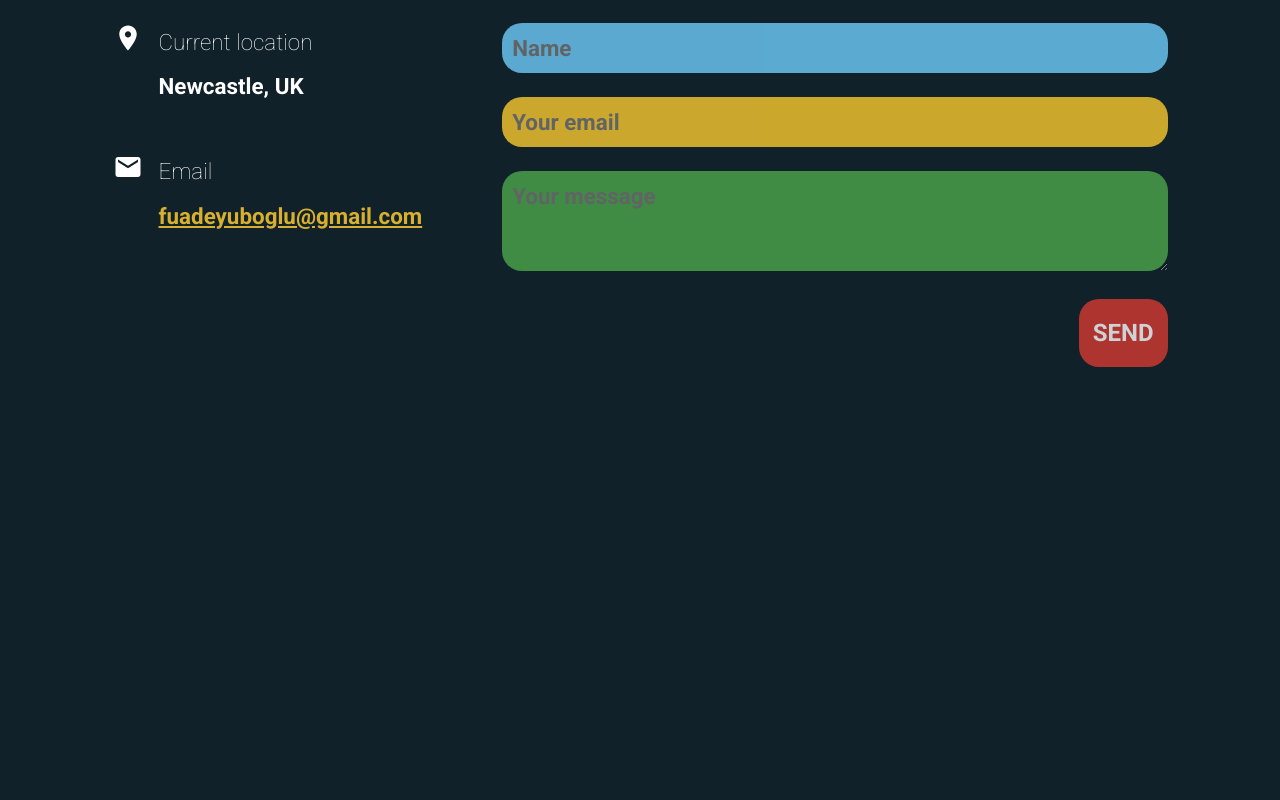
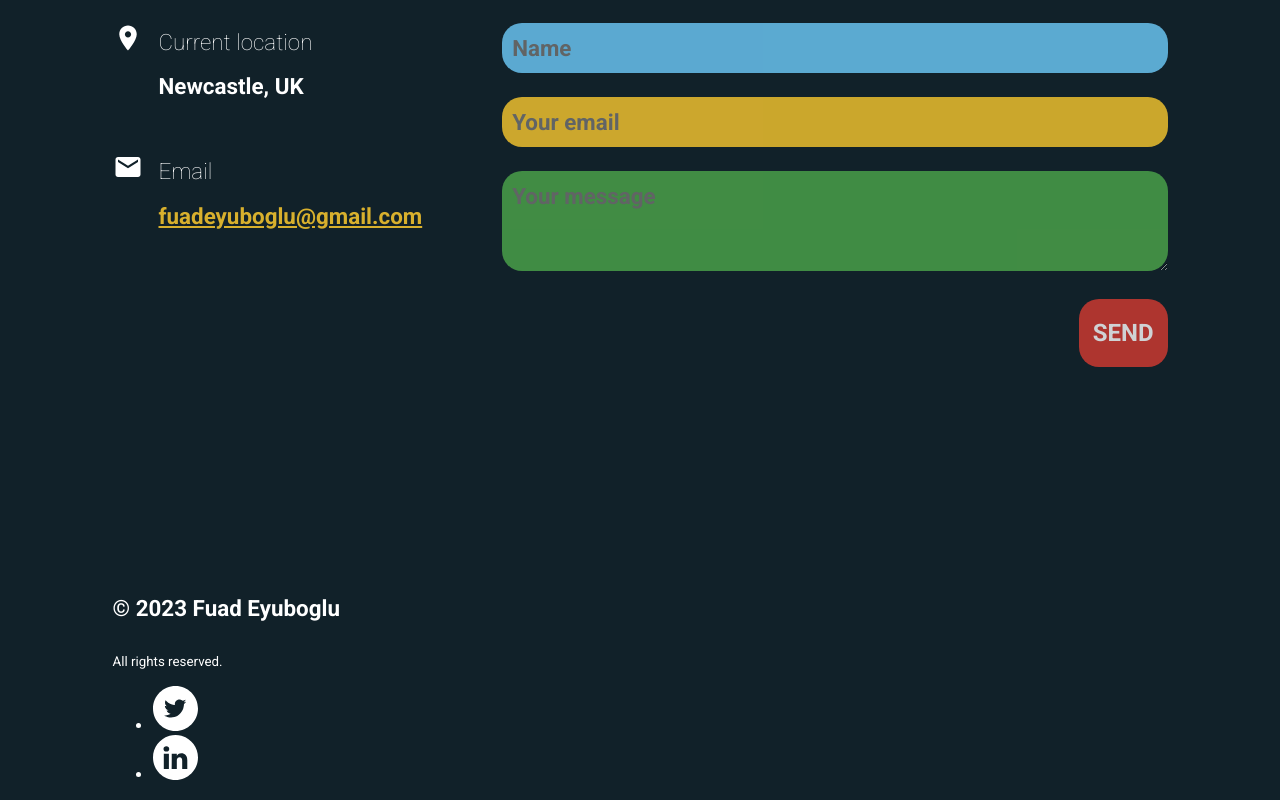
Before and after one commit to fuadeyuboglu/Portfolio, a website built with Vite: page index.html in a window 1280 px wide. Shown: the part 4344-5144 px from the top of the page. Before the commit the page ends 4911 px from the top, so only its background shows below. Built offline with nearby package versions, Linux system fonts and the light colour scheme.

Commit message:
Generater footer HTML with content

```diff
--- a/index.html
+++ b/index.html
@@ -168,7 +168,23 @@
         </section>
     </main>
     <footer>
-
+        <div class="container">
+            <p class="text--bold">&copy; 2023 Fuad Eyuboglu</p>
+            <p><small class="text--sm">All rights reserved.</small></p>
+            <ul>
+                <li>
+                    <svg width="45" height="45" viewBox="0 0 32 32" fill="none" xmlns="http://www.w3.org/2000/svg">
+                        <path fill-rule="evenodd" clip-rule="evenodd" d="M16 0C7.16344 0 0 7.16344 0 16C0 24.8366 7.16344 32 16 32C24.8366 32 32 24.8366 32 16C32 7.16344 24.8366 0 16 0ZM15.5544 13.5582L15.5208 13.0046C15.4201 11.5697 16.3042 10.259 17.7032 9.75059C18.218 9.56981 19.0909 9.54721 19.6617 9.70539C19.8856 9.77318 20.3108 9.99916 20.613 10.2025L21.1614 10.5754L21.7658 10.3833C22.1015 10.2816 22.5492 10.1121 22.7506 9.99916C22.9409 9.89747 23.1088 9.84097 23.1088 9.87487C23.1088 10.0669 22.6947 10.7223 22.3477 11.0838C21.8777 11.5923 22.012 11.6375 22.9633 11.2985C23.534 11.1064 23.5452 11.1064 23.4333 11.3211C23.3662 11.4341 23.0192 11.8295 22.6499 12.1911C22.0232 12.8125 21.9896 12.8803 21.9896 13.4001C21.9896 14.2023 21.6091 15.8745 21.2286 16.7897C20.5235 18.5071 19.0126 20.281 17.5017 21.1736C15.3753 22.4277 12.5438 22.7441 10.16 22.0097C9.36538 21.7611 8 21.1284 8 21.0154C8 20.9815 8.41409 20.9363 8.91772 20.925C9.96973 20.9024 11.0218 20.6086 11.9171 20.0889L12.5214 19.7273L11.8276 19.4901C10.8427 19.1511 9.95854 18.3715 9.73471 17.6371C9.66756 17.3998 9.68994 17.3885 10.3167 17.3885L10.9658 17.3772L10.4174 17.1173C9.76828 16.7897 9.17513 16.236 8.88414 15.6711C8.6715 15.2643 8.4029 14.2362 8.48124 14.1571C8.50362 14.1232 8.73865 14.191 9.00725 14.2814C9.77948 14.5638 9.8802 14.496 9.43253 14.0215C8.59316 13.1628 8.33575 11.886 8.73865 10.6771L8.92891 10.1347L9.66756 10.8692C11.1784 12.3493 12.9579 13.2306 14.9948 13.4905L15.5544 13.5582Z"
+                        fill="white" />
+                    </svg>
+                </li>
+                <li>
+                    <svg width="45" height="45" viewBox="0 0 32 32" fill="none" xmlns="http://www.w3.org/2000/svg">
+                        <path fill-rule="evenodd" clip-rule="evenodd" d="M16 0C7.16344 0 0 7.16344 0 16C0 24.8366 7.16344 32 16 32C24.8366 32 32 24.8366 32 16C32 7.16344 24.8366 0 16 0ZM7.68101 13.252H11.307V24.1464H7.68101V13.252ZM11.5479 9.8818C11.5244 8.8136 10.7605 8 9.5201 8C8.27969 8 7.46875 8.8136 7.46875 9.8818C7.46875 10.9279 8.25572 11.7649 9.47304 11.7649H9.49621C10.7605 11.7649 11.5479 10.9279 11.5479 9.8818ZM20.2088 12.9961C22.5948 12.9961 24.3836 14.5535 24.3836 17.8998L24.3834 24.1464H20.7576V18.3178C20.7576 16.8538 20.2329 15.8548 18.9203 15.8548C17.9186 15.8548 17.3219 16.5283 17.0599 17.1788C16.964 17.4119 16.9404 17.7367 16.9404 18.0623V24.1467H13.3141C13.3141 24.1467 13.3619 14.2745 13.3141 13.2522H16.9404V14.7953C17.4217 14.0535 18.2836 12.9961 20.2088 12.9961Z" fill="white" />
+                    </svg>
+                </li>
+            </ul>
+        </div>
     </footer>
     <script type="module" src="main.js"></script>
 </body>
```
